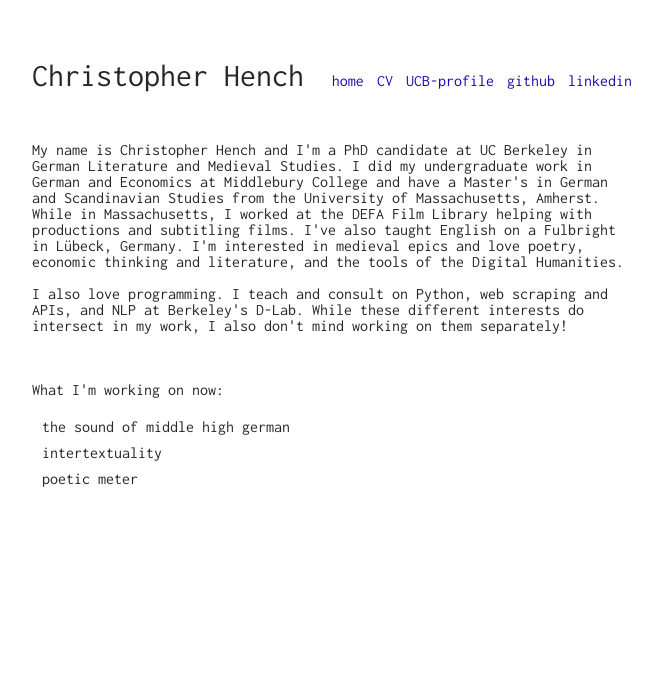
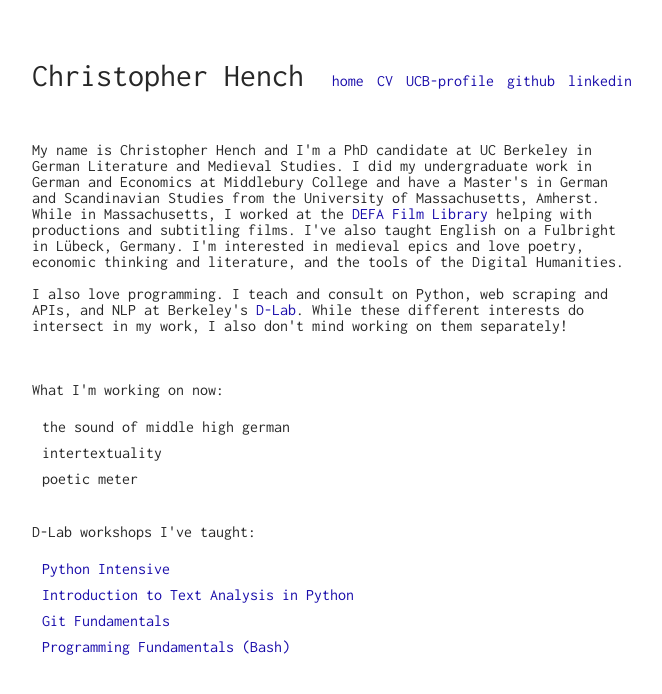
Before and after one commit to henchc/henchc.github.io, a Jekyll site: the page built from index.html, in a window 1280 px wide. Shown: the top 694 px of the page, without its empty margins (308-970 px from the left). Built offline with Jekyll 4.4.1, drawn with Linux system fonts in a browser that asks for light colours.

Commit message:
updated index

```diff
--- a/index.html
+++ b/index.html
@@ -17,13 +17,13 @@ My name is Christopher Hench and I'm a PhD candidate at UC Berkeley in German
 Literature and Medieval Studies. I did my undergraduate work in German and
 Economics at Middlebury College and have a Master's in German and Scandinavian
 Studies from the University of Massachusetts, Amherst. While in Massachusetts,
-I worked at the DEFA Film Library helping with productions and subtitling
+I worked at the <a href="http://ecommerce.umass.edu/defa/" target="_blank">DEFA Film Library</a> helping with productions and subtitling
 films. I've also taught English on a Fulbright in Lübeck, Germany. I'm
 interested in medieval epics and love poetry, economic thinking and literature,
 and the tools of the Digital Humanities.
 <br><br>
 I also love programming. I teach and consult on Python, web scraping and APIs,
-and NLP at Berkeley's D-Lab. While these different interests do intersect in
+and NLP at Berkeley's <a href="http://dlab.berkeley.edu/people/chris-hench" target="_blank">D-Lab</a>. While these different interests do intersect in
 my work, I also don't mind working on them separately!
 <br><br>
 <br><br>
@@ -33,6 +33,15 @@ What I'm working on now:
   <li>the sound of middle high german</li>
   <li>intertextuality</li>
   <li>poetic meter</li>
+</ul>
+<br><br>
+D-Lab workshops I've taught:
+<br><br>
+<ul>
+  <li><a href="https://github.com/dlab-berkeley/python-intensive" target="_blank">Python Intensive</a></li>
+  <li><a href="https://github.com/henchc/workshops" target="_blank">Introduction to Text Analysis in Python</a></li>
+  <li><a href="https://github.com/dlab-berkeley/git-fundamentals" target="_blank">Git Fundamentals</a></li>
+  <li><a href="https://github.com/dlab-berkeley/programming-fundamentals" target="_blank">Programming Fundamentals (Bash)</a></li>
 </ul>
 <!-- <div class="portfolio">
     <h1>Web Design:</h1>
```
Also changed, not shown: 2 other files.
